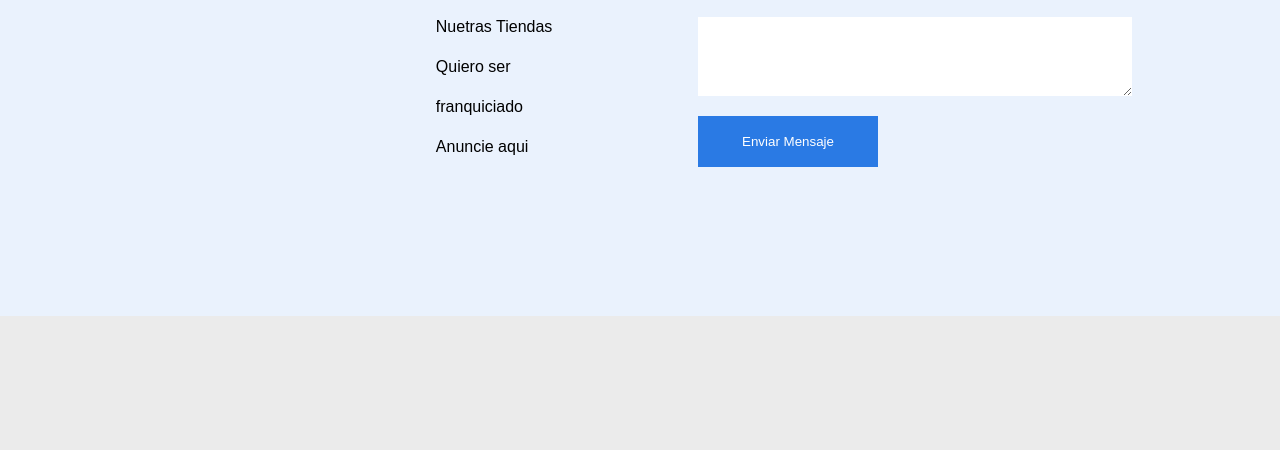
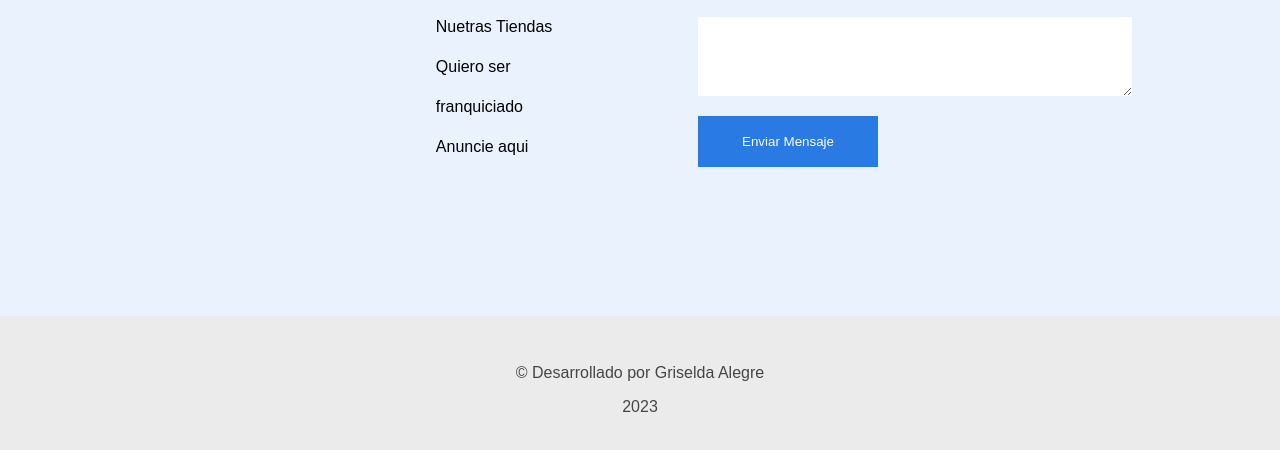
Before and after one commit to griseldaalegre/-challenge-ecommerce-alura-latam, a website with bundled scripts: page index.html in a window 1280 px wide. Shown: the part 1868-2318 px from the top of the page. Before the commit the page ends 2184 px from the top, so only its background shows below. Built offline with nearby package versions, Linux system fonts and the light colour scheme; data requests are answered from the project's data file.

Commit message:
se agrego footer

```diff
--- a/index.html
+++ b/index.html
@@ -215,8 +215,8 @@
                 <a href="">Ver Producto</a>
             </div>
         </div>
+     </section>
     </section>
-</section>
 
     <section class="contacto">
             <div class="referencia">
@@ -244,6 +244,12 @@
                 <button>Enviar Mensaje</button>
             </div>
     </section>
+    <section class="footer">
+        <div class="footer__rodape">
+            <p>&copy Desarrollado por Griselda Alegre</p>
+            <p>2023</p>
+        </div>
+    </section>
     <script type="module" src="/controllers/productos-controller.js"></script>
 </body>
 </html>
--- a/style.css
+++ b/style.css
@@ -301,3 +301,19 @@ nav{
         height: 51px;
         width: 180px;
     }
+
+    /*Footer*/
+
+    .footer {
+      display: flex;
+      flex-direction: row;
+      justify-content: center;
+      align-items: center;
+      padding: 32px;
+  }
+
+  .footer__rodape{
+
+  text-align: center;
+  color: #464646;
+  }
```
